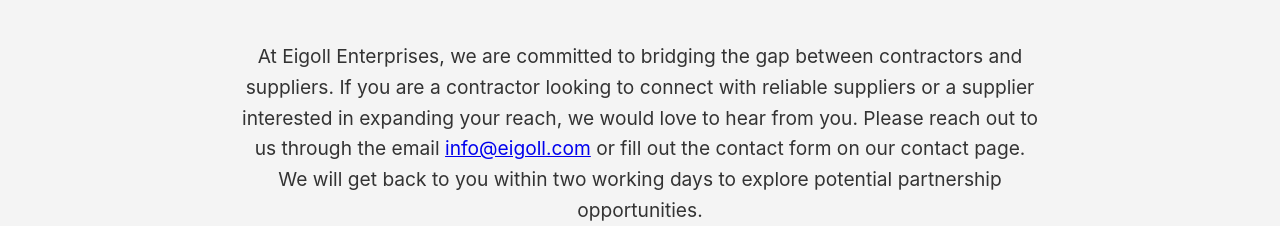
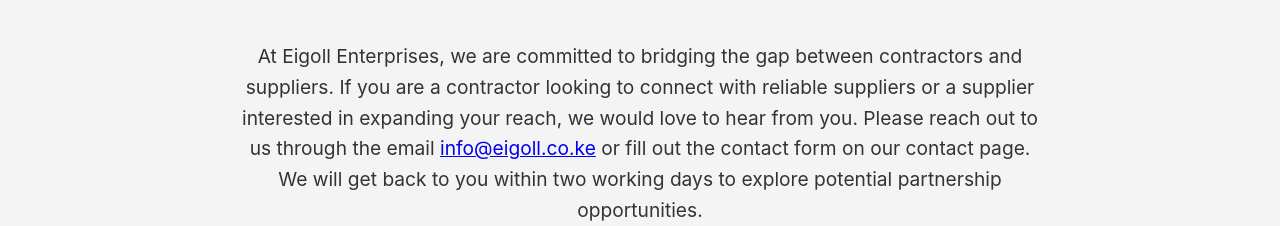
Before and after one commit to iSaacSigei/Eigoll, a React (Create React App) app: page / in a window 1280 px wide. Shown: the part 2664-2890 px from the top of the page. Built offline with nearby package versions, Linux system fonts and the light colour scheme.

Commit message:
customercare

```diff
--- a/src/componets/Client/BecomePartner.js
+++ b/src/componets/Client/BecomePartner.js
@@ -10,7 +10,7 @@
 
       {/* Paragraph */}
       <p className="partner-paragraph">
-        At Eigoll Enterprises, we are committed to bridging the gap between contractors and suppliers. If you are a contractor looking to connect with reliable suppliers or a supplier interested in expanding your reach, we would love to hear from you. Please reach out to us through the email <a href="mailto:info@eigoll.com">info@eigoll.com</a> or fill out the contact form on our contact page. We will get back to you within two working days to explore potential partnership opportunities.
+        At Eigoll Enterprises, we are committed to bridging the gap between contractors and suppliers. If you are a contractor looking to connect with reliable suppliers or a supplier interested in expanding your reach, we would love to hear from you. Please reach out to us through the email <a href="mailto:info@eigoll.co.ke">info@eigoll.co.ke</a> or fill out the contact form on our contact page. We will get back to you within two working days to explore potential partnership opportunities.
       </p>
 
       {/* Apply Link */}
```
